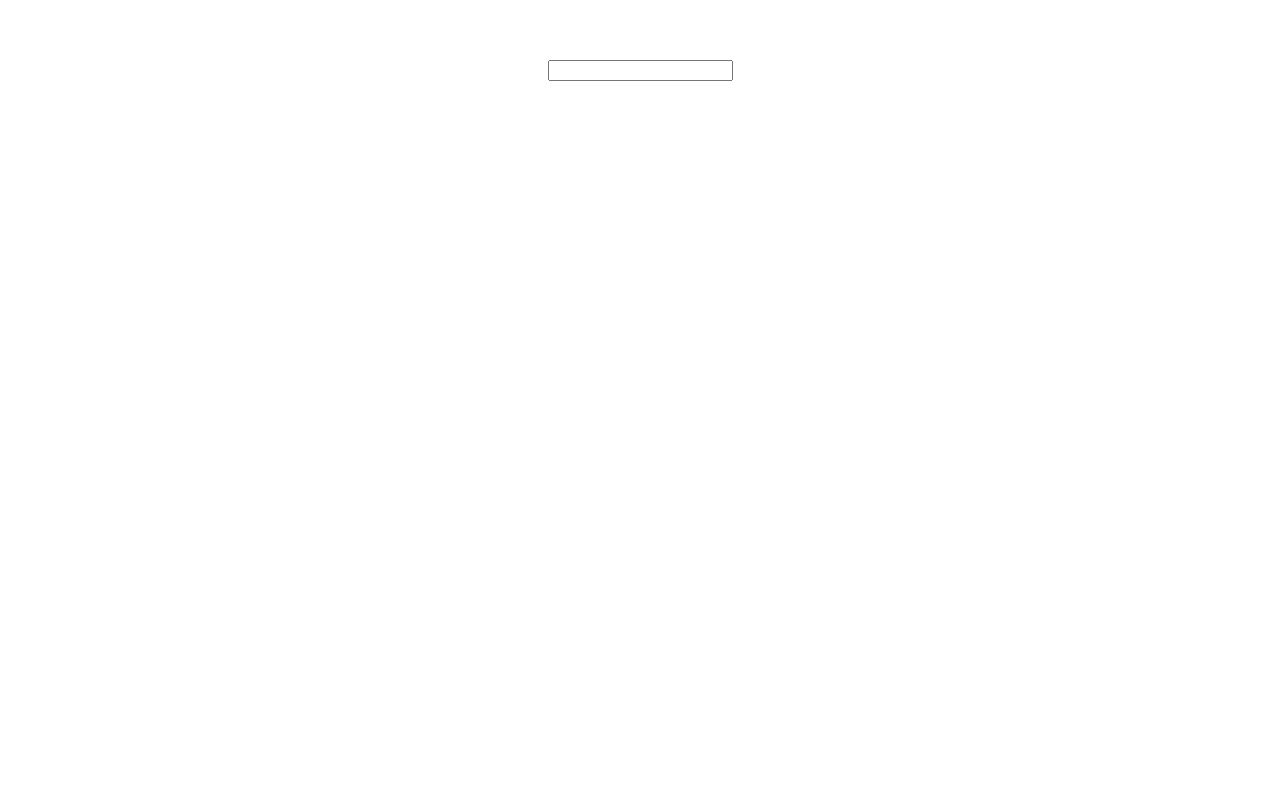
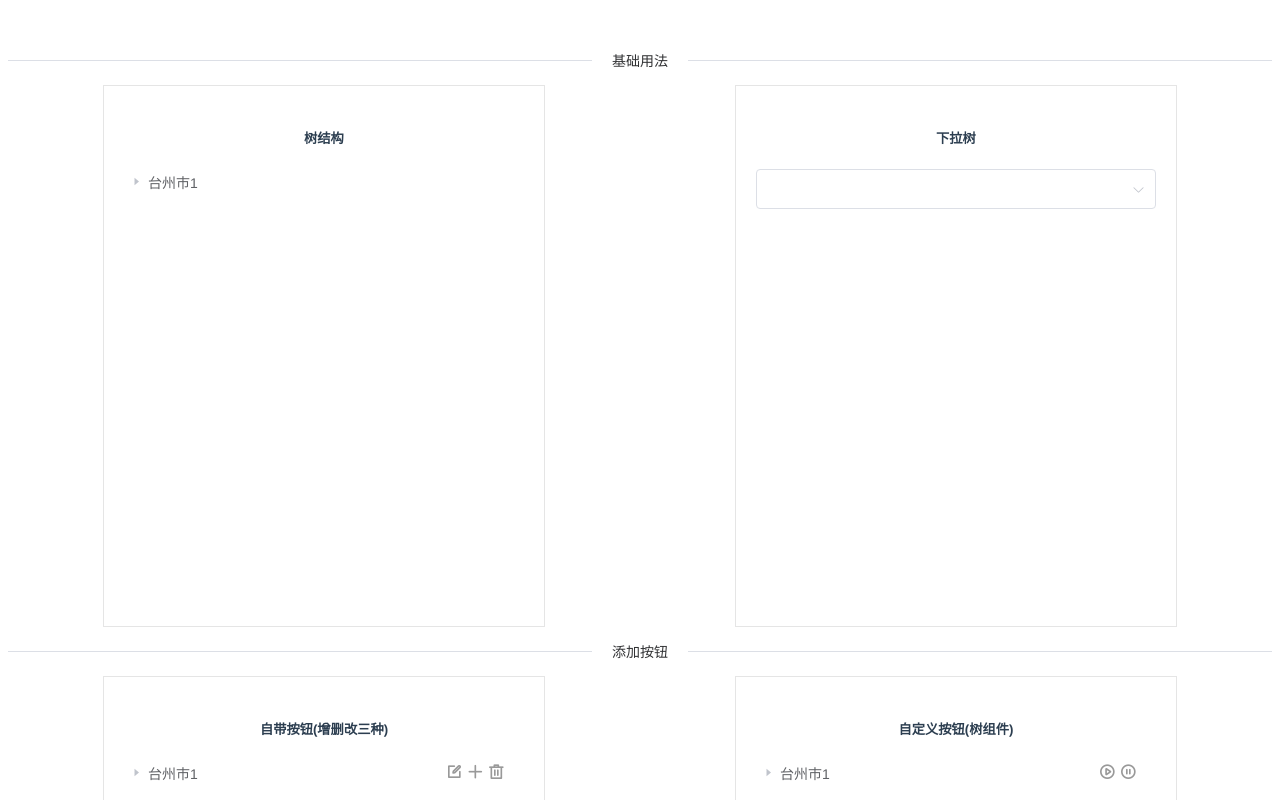
Before and after one commit to jixuanyu821/flash-ui, a Vue app: page / in a window 1280 px wide. Shown: the top 800 px of the page. Built offline with nearby package versions, Linux system fonts and the light colour scheme.

Commit message:
update: 更新按钮slot插槽

```diff
--- a/package.json
+++ b/package.json
@@ -1,6 +1,6 @@
 {
   "name": "flash-element-ui",
-  "version": "0.3.7",
+  "version": "0.3.8",
   "description": "基于elementUi的补充",
   "author": "jixuanyu <596041986@qq.com>",
   "license": "MIT",
--- a/src/App.vue
+++ b/src/App.vue
@@ -1,10 +1,52 @@
 <template>
   <div id="app">
-    <z-select-tree
-      v-model="contentsortId"
-      :tree-data="classTree"
-      :props="props"
-     />
+    <div>
+      <el-divider>基础用法</el-divider>
+      <div class="contanier">
+        <div>
+          <h5>树结构</h5>
+          <f-tree :tree-data="classTree" :props="props" />
+        </div>
+        <div>
+          <h5>下拉树</h5>
+          <f-select-tree
+            v-model="contentsortId"
+            :tree-data="classTree"
+            :props="props"
+          />
+        </div>
+      </div>
+    </div>
+    <div>
+      <el-divider>添加按钮</el-divider>
+      <div class="contanier">
+        <div>
+          <h5>自带按钮(增删改三种)</h5>
+          <f-tree
+            :addBtn="true"
+            :editBtn="true"
+            :deleteBtn="true"
+            @addNode="addNode"
+            @editNode="editNode"
+            @deleteNode="deleteNode"
+            :tree-data="classTree"
+            :props="props"
+          />
+        </div>
+        <div>
+          <h5>自定义按钮(树组件)</h5>
+          <f-tree
+            :tree-data="classTree"
+            :props="props"
+          >
+          <div slot="btn"  class="self-btns" slot-scope="{ node, data }">
+            <i class="el-icon-video-play btn-item" @click.stop="() => nodePlay(node,data)" />
+            <i class="el-icon-video-pause btn-item" @click.stop="() => nodePause(node,data)" />
+          </div>
+          </f-tree>
+        </div>
+      </div>
+    </div>
   </div>
 </template>
 
@@ -14,61 +56,61 @@ export default {
   data() {
     return {
       contentsortId: '',
-      props:{
-        children:'nextNode',
-        id:'addressId',
-        label: 'addressName'
+      props: {
+        children: 'nextNode',
+        id: 'addressId',
+        label: 'addressName',
       },
       classTree: [
         {
-          addressId: '97736674db97445f8cdf5335891d46b4',
+          addressId: '1',
           addressName: '台州市1',
           parentId: '-1',
           fullName: '杭州市台州市',
           nextNode: [
             {
-              addressId: '4795a0a6ce8d4708b99a776e5319ec71',
+              addressId: '2',
               addressName: '01市1',
-              parentId: '97736674db97445f8cdf5335891d46b4',
+              parentId: '1',
               fullName: '杭州市01市1',
               nextNode: [],
             },
             {
-              addressId: 'b54fbf6121894e438020bf2e008b9a50',
+              addressId: '3',
               addressName: '02市',
-              parentId: '97736674db97445f8cdf5335891d46b4',
+              parentId: '1',
               fullName: '杭州市02市',
               nextNode: [
                 {
-                  addressId: '0b19437a18f04467aac211b0c4ecacf1',
+                  addressId: '4',
                   addressName: '02市街道',
-                  parentId: 'b54fbf6121894e438020bf2e008b9a50',
+                  parentId: '3',
                   fullName: '02市街道',
                   nextNode: [
                     {
-                      addressId: '9f3d226c2daa49c3a686dbc80633f7e7',
+                      addressId: '5',
                       addressName: '西湖小区',
-                      parentId: '0b19437a18f04467aac211b0c4ecacf1',
+                      parentId: '4',
                       fullName: '西湖小区',
                       nextNode: [],
                     },
                     {
-                      addressId: '67758fbf26c6469488e0383c70f5ec72',
+                      addressId: '6',
                       addressName: '西湖小区',
-                      parentId: '0b19437a18f04467aac211b0c4ecacf1',
+                      parentId: '4',
                       fullName: '西湖小区',
                       nextNode: [],
                     },
                     {
-                      addressId: '86c66f2f691f434fb4469a30f0a4dac8',
+                      addressId: '7',
                       addressName: '小区211',
-                      parentId: '0b19437a18f04467aac211b0c4ecacf1',
+                      parentId: '4',
                       fullName: '小区21',
                       nextNode: [
                         {
-                          addressId: '1f571ad7820741ae8bf8550af683576e',
+                          addressId: '8',
                           addressName: '13楼',
-                          parentId: '86c66f2f691f434fb4469a30f0a4dac8',
+                          parentId: '7',
                           fullName: '13楼',
                           nextNode: [],
                         },
@@ -105,10 +147,30 @@ export default {
       ],
     }
   },
+  methods:{
+    deleteNode(){
+      this.$message.error('点击删除了')
+    },
+    addNode(){
+      this.$message.success('点击添加了')
+    },
+    editNode(){
+      this.$message.warning('点击编辑了了')
+    },
+    nodePlay(node, data){
+      console.log(node, data)
+      this.$message.success('点击了播放')
+    },
+    nodePause(node, data){
+      console.log(node, data)
+      this.$message.success('点击了暂停')
+    },
+
+  }
 }
 </script>
 
-<style>
+<style lang="scss" scoped>
 #app {
   font-family: Avenir, Helvetica, Arial, sans-serif;
   -webkit-font-smoothing: antialiased;
@@ -116,5 +178,15 @@ export default {
   text-align: center;
   color: #2c3e50;
   margin-top: 60px;
+  .contanier {
+    display: flex;
+    justify-content: space-around;
+    & > div {
+      border: 1px solid #e5e5e5;
+      width: 400px;
+      padding: 20px;
+      min-height: 500px;
+    }
+  }
 }
 </style>
--- a/src/main.js
+++ b/src/main.js
@@ -2,8 +2,11 @@ import Vue from 'vue'
 import App from './App.vue'
 
 import flashElementUi from './plugins'
+import ElementUI from 'element-ui'
+import 'element-ui/lib/theme-chalk/index.css'
 
 Vue.use(flashElementUi)
+Vue.use(ElementUI)
 
 Vue.config.productionTip = false
 new Vue({
--- a/src/plugins/index.js
+++ b/src/plugins/index.js
@@ -1,7 +1,7 @@
-import ZTree from './tree/index.js'
-import ZSelectTree from './select-tree/index.js'
+import FTree from './tree/index.js'
+import FSelectTree from './select-tree/index.js'
 
-const components = [ZTree, ZSelectTree]
+const components = [FTree, FSelectTree]
 
 const install = function (Vue) {
   components.forEach(component => {
@@ -13,6 +13,6 @@ if (typeof window !== 'undefined' && window.Vue) {
 }
 export default {
   install,
-  ZTree,
-  ZSelectTree
+  FTree,
+  FSelectTree
 }
--- a/src/plugins/select-tree/index.js
+++ b/src/plugins/select-tree/index.js
@@ -1,8 +1,8 @@
-import ZSelectTree from './vue-select-tree.vue'
+import FSelectTree from './vue-select-tree.vue'
 
 /* istanbul ignore next */
-ZSelectTree.install = function (Vue) {
-  Vue.component(ZSelectTree.name, ZSelectTree)
+FSelectTree.install = function (Vue) {
+  Vue.component(FSelectTree.name, FSelectTree)
 }
 
-export default ZSelectTree
+export default FSelectTree
--- a/src/plugins/select-tree/vue-select-tree.vue
+++ b/src/plugins/select-tree/vue-select-tree.vue
@@ -1,6 +1,6 @@
 <template>
   <el-popover v-model="visible"
-              class="z-select-tree"
+              class="f-select-tree"
               :disabled="disabled"
               placement="bottom"
               :width="width">
@@ -9,7 +9,7 @@
       <!-- <el-button slot="suffix" style="border:none;" size="mini" icon="el-icon-search" @click="filterTree" /> -->
     </el-input>
     <el-scrollbar>
-      <z-tree
+      <F-tree
         ref="tree"
         :lazy="lazy"
         :node-key="nodeKey"
@@ -37,7 +37,7 @@
   </el-popover>
 </template>
 <script>
-import ZTree from '../tree/vue-tree'
+import FTree from '../tree/vue-tree'
 import { Input, Tree, Popover, Button,Scrollbar } from 'element-ui'
 import Vue from 'vue'
 Vue.use(Tree)
@@ -47,9 +47,9 @@ Vue.use(Button)
 Vue.use(Scrollbar)
 
 export default {
-  name: 'ZSelectTree',
+  name: 'FSelectTree',
   components: {
-    ZTree
+    FTree
   },
   model: {
     prop: 'treeValue',
@@ -241,7 +241,7 @@ export default {
 </script>
 <style lang="scss">
 .el-popover{
-  .z-select-tree{
+  .f-select-tree{
     margin-top: 8px;
     min-height: 200px;
     max-height: 350px;
--- a/src/plugins/tree/index.js
+++ b/src/plugins/tree/index.js
@@ -1,8 +1,8 @@
-import ZTree from './vue-tree.vue'
+import FTree from './vue-tree.vue'
 
-ZTree.install = function (Vue) {
-  console.log(ZTree.name)
-  Vue.component(ZTree.name, ZTree)
+FTree.install = function (Vue) {
+  console.log(FTree.name)
+  Vue.component(FTree.name, FTree)
 }
 
-export default ZTree
+export default FTree
--- a/src/plugins/tree/variables.scss
+++ b/src/plugins/tree/variables.scss
@@ -1,6 +1,6 @@
 // sidebar
 $menuText:#ffffff80;
-$menuActiveText:#5C79FF;
+$menuActiveText:#999;
 $subMenuActiveText:#ffffff80; //https://github.com/ElemeFE/element/issues/12951
 $subMenuActiveBg: linear-gradient(90deg, #2F55FF, #607EFF);//https://github.com/ElemeFE/element/issues/12951
 $subMenuActiveLiText:#ffffff; //https://github.com/ElemeFE/element/issues/12951
--- a/src/plugins/tree/vue-tree.vue
+++ b/src/plugins/tree/vue-tree.vue
@@ -1,7 +1,7 @@
 <template>
   <el-tree
     ref="tree"
-    class="tree"
+    class="f-tree"
     :class="className"
     :data="treeData"
     :load="load"
@@ -22,11 +22,12 @@
     @node-click="nodeClick">
     <span slot-scope="{ node, data }">
       <span class="node-label" :class="{'is-disabled':node.disabled} ">{{ node.label }}</span>
-      <div class="self-btns">
-        <i v-show="editBtn" class="el-icon-edit btn-item" @click.stop="() => editNode(node, data)" />
+      <div class="self-btns" v-show="editBtn || addBtn || deleteBtn">
+        <i v-show="editBtn" class="el-icon-edit-outline btn-item" @click.stop="() => editNode(node, data)" />
         <i v-show="addBtn" class="el-icon-plus btn-item" @click.stop="() => addNode(data,node)" />
-        <i v-show="deleteBtn" class="el-icon-minus btn-item" @click.stop="() => deleteNode(node, data)" />
+        <i v-show="deleteBtn" class="el-icon-delete btn-item" @click.stop="() => deleteNode(node, data)" />
       </div>
+      <slot name="btn" :data="data" :node="node"></slot>
     </span>
   </el-tree>
 </template>
@@ -36,7 +37,7 @@ import Vue from 'vue'
 Vue.use(Tree)
 
 export default {
-  name: 'Tree',
+  name: 'FTree',
   props: {
     className: {
       type: String,
@@ -196,10 +197,10 @@ export default {
   }
 }
 </script>
-<style lang="scss" scoped>
+<style lang="scss">
 @import './variables.scss';
 
-.tree {
+.f-tree {
   .node-label {
     font-size: 14px;
     &.is-disabled{
@@ -207,7 +208,6 @@ export default {
     }
   }
   .self-btns {
-    display: none;
     position: absolute;
     top: 3px;
     height: 20px;
@@ -224,7 +224,7 @@ export default {
       }
     }
   }
-  >>>.el-tree-node__content {
+  .el-tree-node__content {
     position: relative;
     &:hover {
       .self-btns {
```
Also changed, not shown: 1 other file (tests, documents, lock files or other folders).
